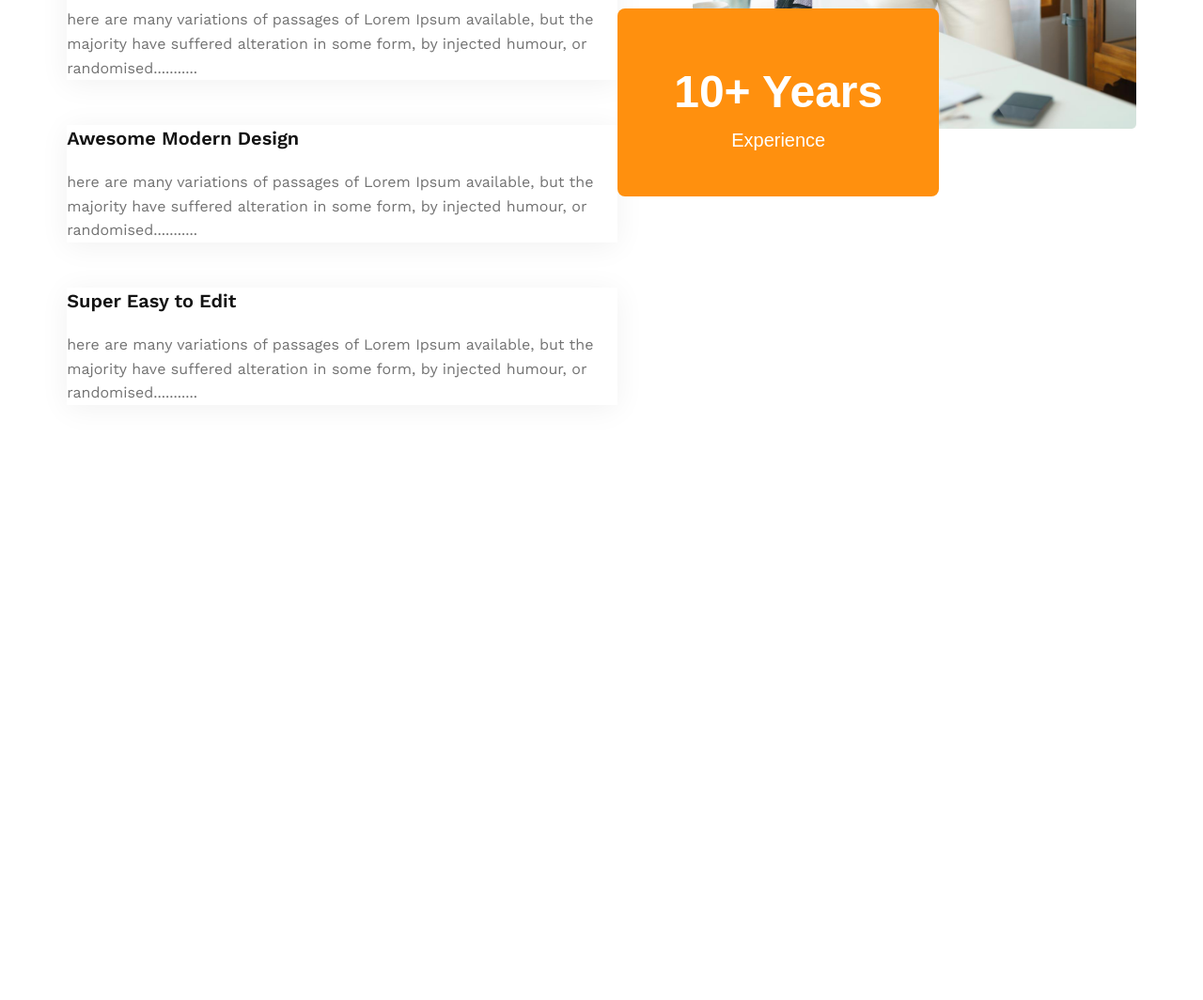
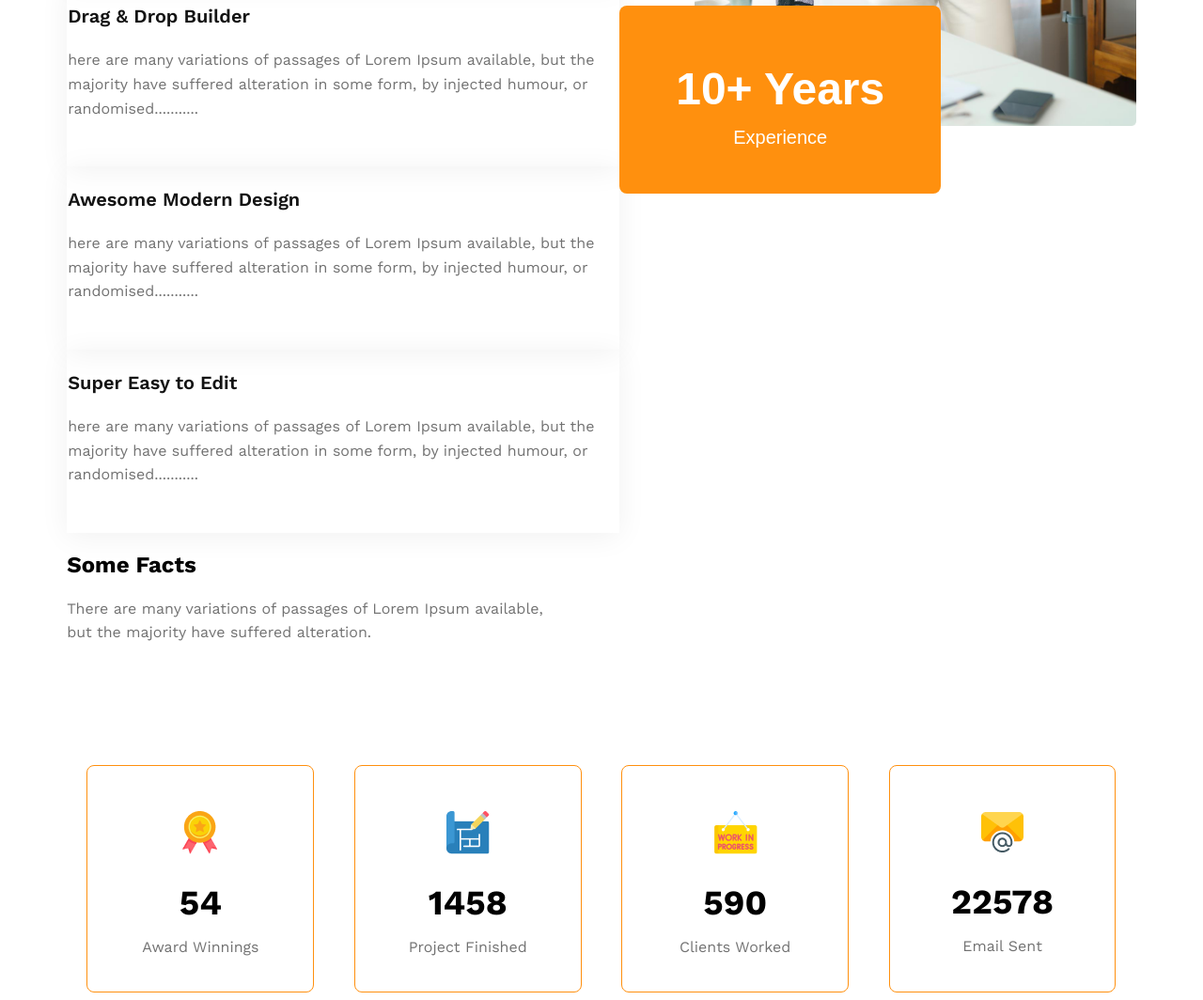
Before and after one commit to AfsaraSilviAmi/web-day9-G3-architect, a plain HTML site: page index.html in a window 1280 px wide. Shown: the part 3138-4202 px from the top of the page at 94% size. Before the commit the page ends 3625 px from the top, so only its background shows below. Drawn offline with nearby package versions, Linux system fonts and the light colour scheme.

Commit message:
Did the Award Section

```diff
--- a/index.html
+++ b/index.html
@@ -70,6 +70,34 @@
                 <button class="btn" id="box"><span id="year">10+ Years</span><br><span class="exp">Experience</span></button>
             </div>
         </section>
+        <section class="awards">
+            <div class="award-heading">
+                <h1>Some Facts</h1>
+                <p>There are many variations of passages of Lorem Ipsum available,<br>but the majority have suffered alteration.</p>
+            </div>
+            <div class="icon-container">
+                <div class="icon-card">
+                    <img src="./images/icons/ribon.png" alt="">
+                    <h2>54</h2>
+                    <p>Award Winnings</p>
+                </div>
+                <div class="icon-card">
+                    <img src="./images/icons/projects.png" alt="">
+                    <h2>1458</h2>
+                    <p>Project Finished</p>
+                </div>
+                <div class="icon-card">
+                    <img src="./images/icons/customers.png" alt="">
+                    <h2>590</h2>
+                    <p>Clients Worked</p>
+                </div>
+                <div class="icon-card">
+                    <img src="./images/icons/email.png" alt="">
+                    <h2>22578</h2>
+                    <p>Email Sent</p>
+                </div>
+            </div>
+        </section>
     </main>
 </body>
 </html>
--- a/styles/architect.css
+++ b/styles/architect.css
@@ -148,8 +148,7 @@ header{
 .card-container div{
     box-shadow:0px 4px 30px 0px rgba(0, 0, 0, 0.06);
     width: 586px;
-
-
+    padding:1px;
 }
 .card-container h3{
  color:rgba(19, 19, 19, 1);
@@ -176,6 +175,41 @@ header{
 .exp{
     font-size: 1.25rem;
     font-weight: 400;
+}
+.award-heading p{
+color: rgba(114, 114, 114, 1);
+font-size: 1rem;
+font-weight: 400;
+line-height: 1.6rem;
+}
+.icon-container{
+    display: flex;
+    justify-content: space-around;
+    margin-top: 8rem;
+
+}
+.icon-container .icon-card{
+    box-sizing: border-box;
+    border: 1px solid rgba(255, 144, 14, 1);
+    border-radius: 8px;
+    padding: 3rem;
+    width: 241.83px;
+    height: 241.83px;
+}
+.icon-card img{
+    display: flex;
+    justify-content: center;
+    margin: 0px auto;
+
+}
+.icon-card h2{
+    text-align: center;
+    font-size: 2.3rem;
+    margin-bottom: 0px;
+}
+.icon-card p{
+    color:rgba(114, 114, 114, 1);
+    text-align: center;
 }
 /*phone*/
 @media screen and (max-width:576px){
```
